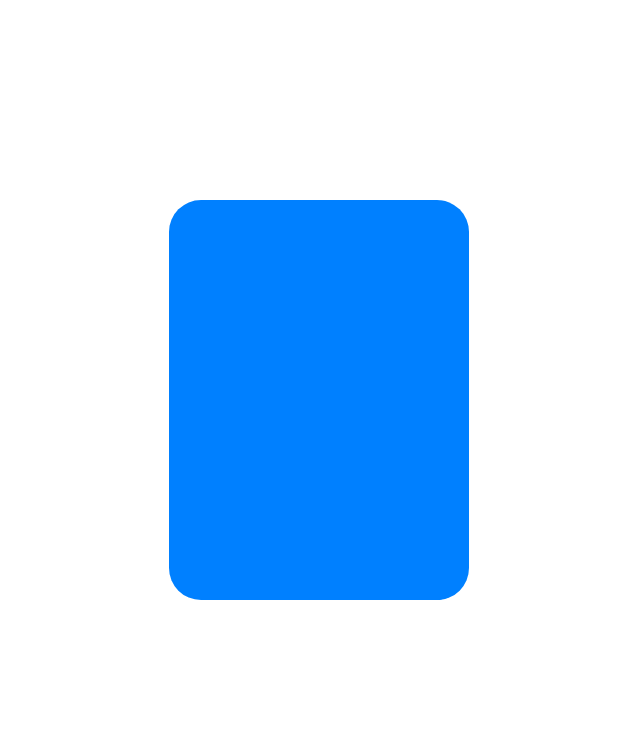
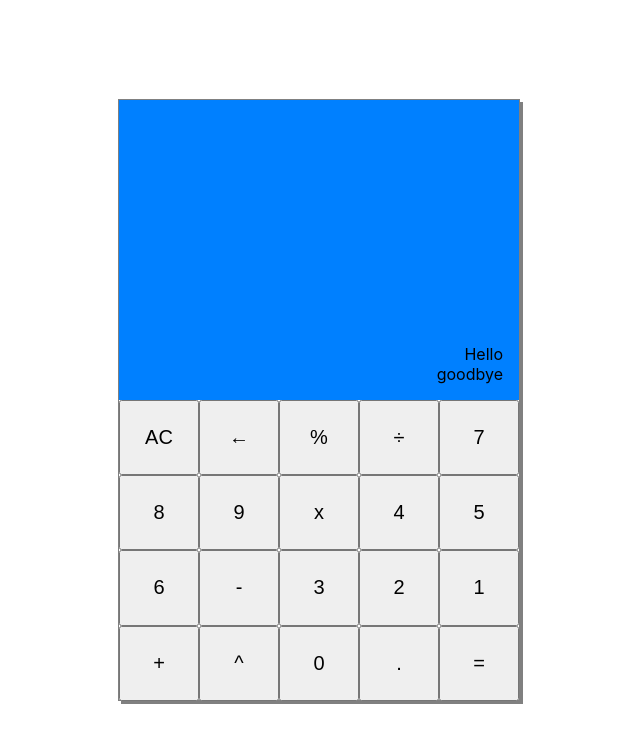
Before and after one commit to Amruta0103/calculator, a React (Create React App) app: page / in a window 1280 px wide. Shown: the top 742 px of the page, without its empty margins (321-961 px from the left). Built offline with nearby package versions, Linux system fonts and the light colour scheme.

Commit message:
basic layout done

```diff
--- a/src/components/Calculator.jsx
+++ b/src/components/Calculator.jsx
@@ -1,15 +1,45 @@
 import styled from "styled-components"
 
+const mylist = ["AC","←","%","÷",7,8,9,"x",4,5,6,"-",3,2,1,"+","^",0,".","="]
 const Calculator = () => {
   const Calculator = styled.div`
-  height: 400px;
-  width: 300px;
-  background-color: #0080FF;
-  border-radius: 2rem;
+  height: 600px;
+  width: 400px;
+  border: 1px solid #808080;
+  box-shadow: 3px 3px #808080;
+  `
+  const Display = styled.div`
+  height: 300px;
+  background: #0080FF;
+  width: inherit;
+  position: relative;
+  `
+
+  const DisplayText = styled.div`
+  color: black;
+  position: absolute;
+  right:0;
+  bottom:0;
+  text-align: end;
+  margin: 1rem;
+  `
+  const Buttons = styled.div`
+  margin: auto;
+  `
+  const Button = styled.button`
+  height: 4.7rem;
+  width: 5rem;
   `
 
   return(
-    <Calculator />
+    <Calculator>
+      <Display>
+        <DisplayText >Hello <br />goodbye</DisplayText>
+      </Display>
+      <Buttons>{mylist.map((item)=>(
+        <Button key={item} style={{fontSize:"20px"}}>{item}</Button>
+      ))}</Buttons>
+    </Calculator>
   )
 }
 
```
